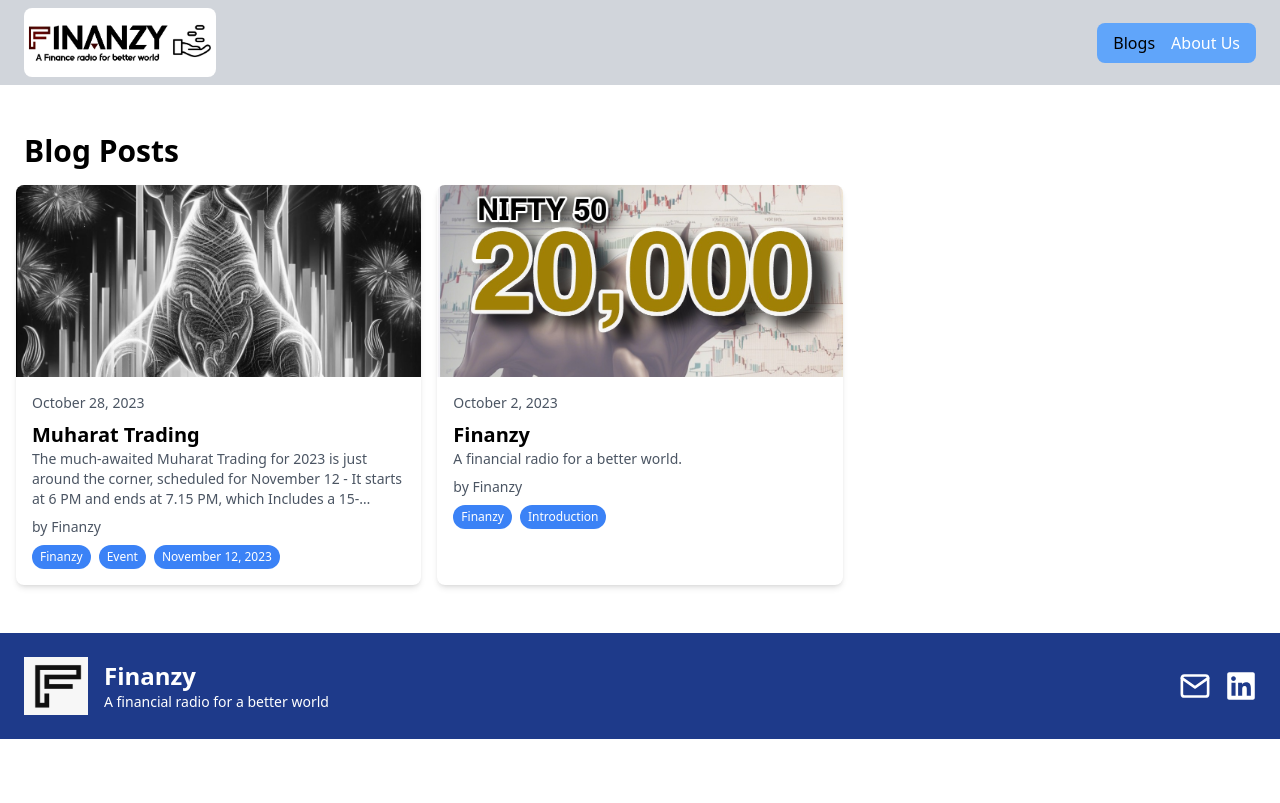
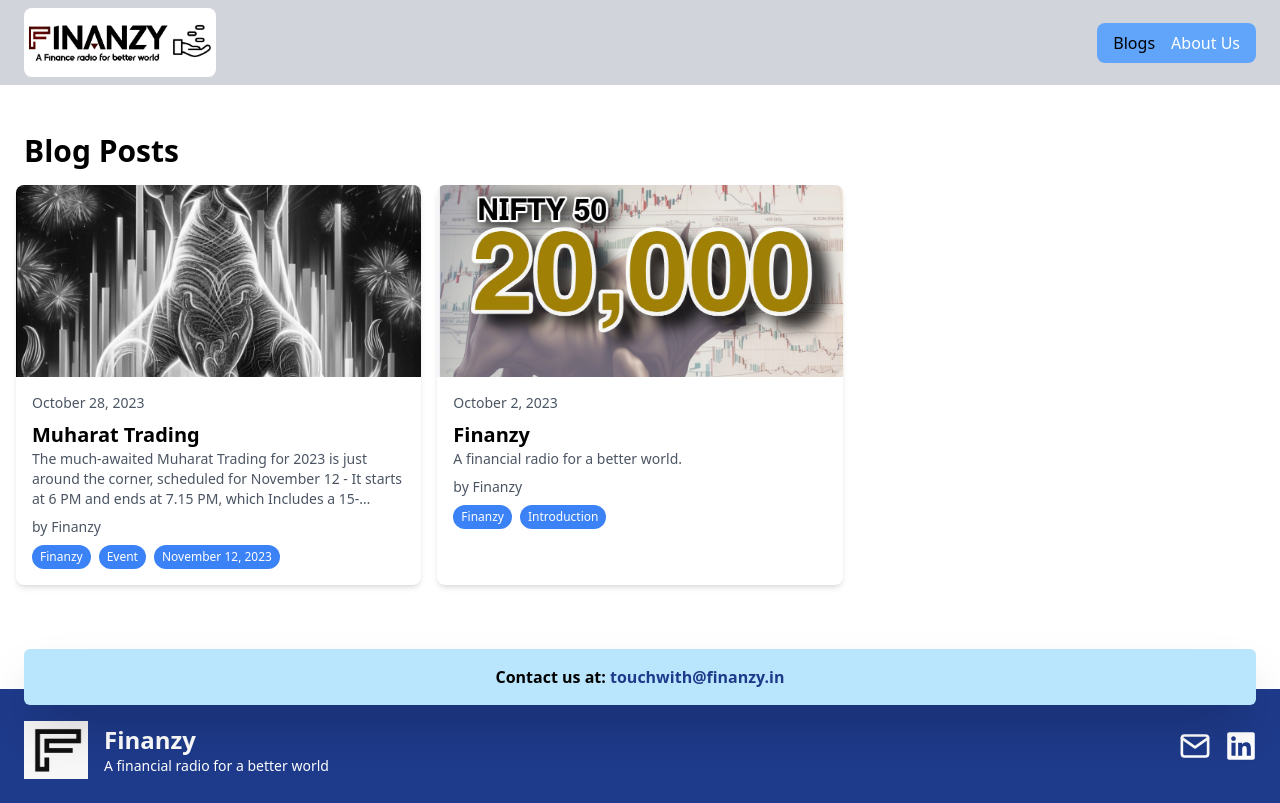
Before and after one commit to v-house/my-finance-life, a Next.js app: page / in a window 1280 px wide. Built offline with nearby package versions, Linux system fonts and the light colour scheme.

Commit message:
Improvised footer...

```diff
--- a/components/Footer.tsx
+++ b/components/Footer.tsx
@@ -4,8 +4,18 @@
 
 const Footer = () => {
   return (
-    <footer className="bg-blue-900 text-white p-1 lg:p-6 flex items-center justify-between">
-      <div className="flex items-center">
+    <>
+      <div className="relative">
+        <div className="py-4 bg-sky-200 text-center mx-1 lg:mx-6 rounded-md shadow-2xl relative transform translate-y-4 z-10 mt-4">
+          <p className="font-extrabold">
+            Contact us at:{" "}
+            <a href="mailto:touchwith@finanzy.in" className="text-blue-900">
+              touchwith@finanzy.in
+            </a>
+          </p>
+        </div>
+        <footer className="bg-blue-900 text-white p-1 lg:p-6 pt-4 flex items-center justify-between relative">
+          <div className="flex items-center mt-2">
             <div className="mr-4">
               <Image src="/logo.jpeg" alt="Logo" width={64} height={64} />
             </div>
@@ -16,10 +26,10 @@
           </div>
           <div className="flex gap-1 lg:gap-4 items-center">
             <a
-          href="mailto:finanzy2000@gmail.com"
+              href="mailto:touchwith@finanzy.in"
               target="_blank"
               rel="noopener noreferrer"
-          title="LinkedIn"
+              title="Contact Us via Email"
               className="text-3xl scale-105 text-white transition duration-300 ease-in-out"
             >
               <FiMail />
@@ -35,6 +45,8 @@
             </a>
           </div>
         </footer>
+      </div>
+    </>
   );
 };
 
--- a/pages/index.tsx
+++ b/pages/index.tsx
@@ -6,7 +6,7 @@
     <div>
       <div className="mx-auto my-8 p-2 lg:p-4">
         <h1 className="text-3xl font-semibold mb-4 mx-2">Blog Posts</h1>
-        <div className="grid grid-cols-1 md:grid-cols-2 lg:grid-cols-3 lg:gap-4">
+        <div className="grid grid-cols-1 md:grid-cols-2 lg:grid-cols-3 gap-2 lg:gap-4">
           {blogPosts.map((post) => (
             <div
               key={post.id}
```
Lines whose indentation alone changed are shown as unchanged.
